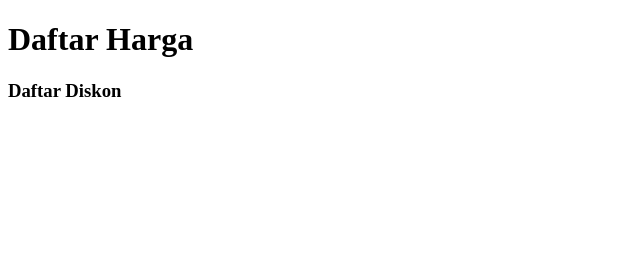
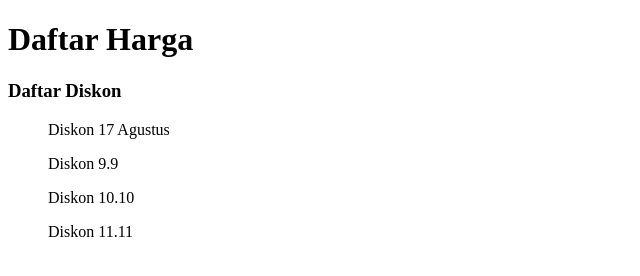
Before and after one commit to rizaru22/repo_, a plain HTML site: page index.html in a window 1280 px wide. Shown: the whole page, without its empty margins (0-640 px from the left). Drawn offline with Linux system fonts and the light colour scheme.

Commit message:
tambah data

```diff
--- a/index.html
+++ b/index.html
@@ -8,5 +8,9 @@
 <body>
     <h1>Daftar Harga</h1>
     <h3>Daftar Diskon</h3>
+    <ol>Diskon 17 Agustus</ol>
+    <ol>Diskon 9.9</ol>
+    <ol>Diskon 10.10</ol>
+    <ol>Diskon 11.11</ol>
 </body>
 </html>
```
